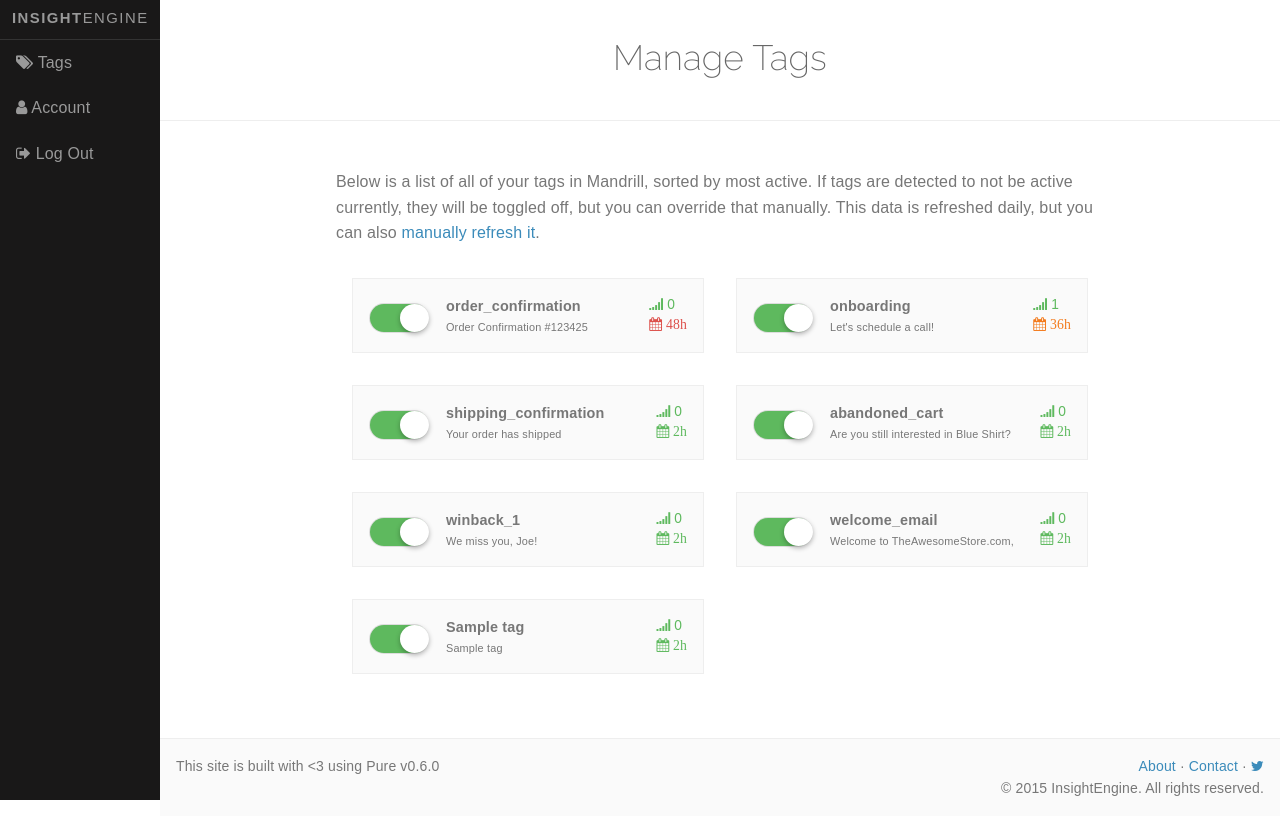
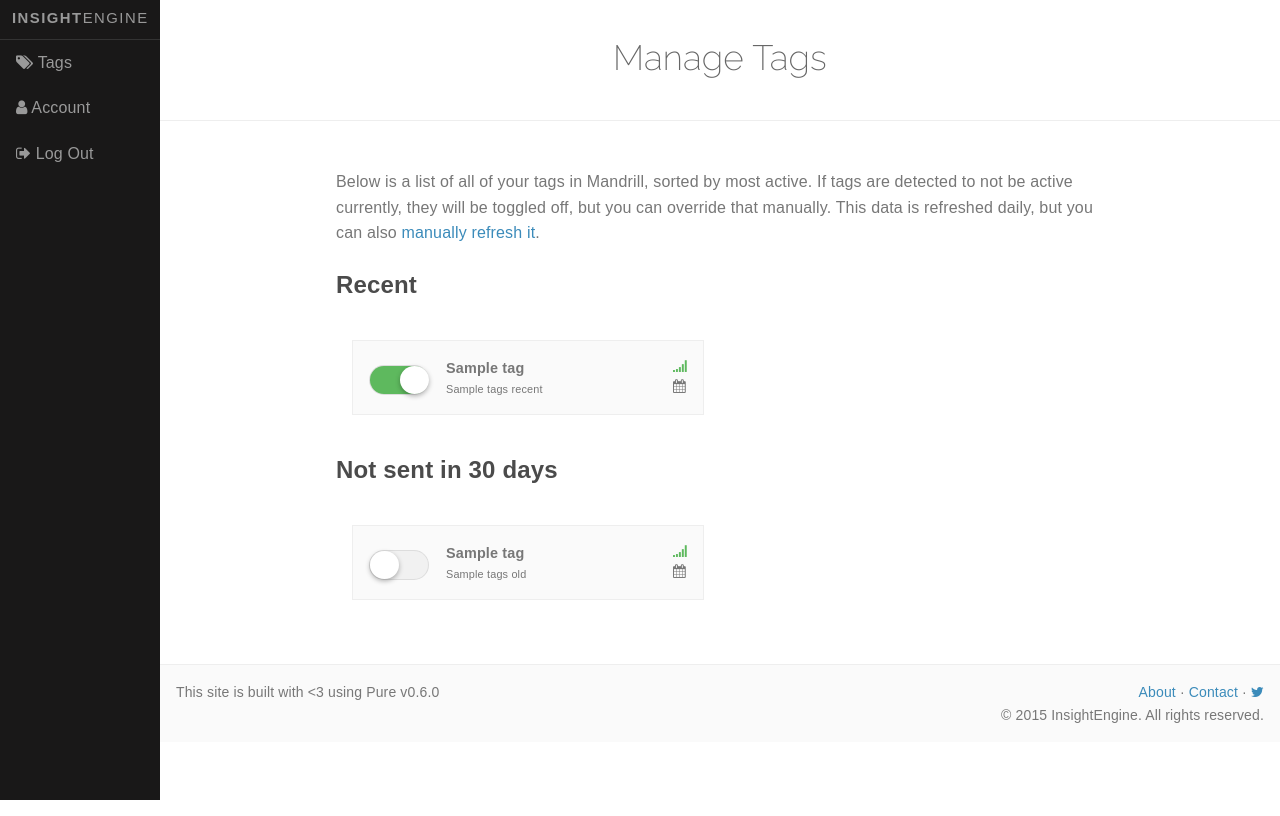
Before and after one commit to kalenjordan/insightengine, a PHP site: template template/manage/tags.html.twig in a window 1280 px wide. Run offline with PHP 8.4, Linux system fonts and the light colour scheme; the template is opened without the code that fills it: most values are stand-ins (such as "Sample title", 1, 10 or a date in 2020); style sheets or scripts are compiled from the project's sources; some libraries are stand-ins or nearby versions.

Commit message:
Begin implementing the tag analysis

```diff
--- a/composer.json
+++ b/composer.json
@@ -1,5 +1,6 @@
 {
     "require": {
+        "nesbot/carbon": "^1.20",
         "j4mie/idiorm": "1.5.*",
         "mandrill/mandrill": "~1.0",
         "torophp/torophp": "dev-master",
--- a/index.php
+++ b/index.php
@@ -26,6 +26,7 @@ try {
         "$base/manage/logout"               => "Controller_Manage_LogOut",
         "$base/manage/check-mandrill-key"   => "Controller_Manage_CheckMandrillKey",
         "$base/manage/process-tags"         => "Controller_Manage_ProcessTags",
+        "$base/manage/tag/(.*)/process"  => "Controller_Manage_ProcessTag",
     ));
 } catch (Exception $e) {
     if ($local->getHideExceptions()) {
--- a/sql/mysql-1.0.0.sql
+++ b/sql/mysql-1.0.0.sql
@@ -15,6 +15,7 @@ CREATE TABLE insightengine_tags (
     tag_subject VARCHAR(255),
     biggest_gap_last_30_days INT,
     send_count INT,
+    send_count_30_days INT,
     last_sent DATETIME,
     created_at TIMESTAMP DEFAULT CURRENT_TIMESTAMP,
     updated_at DATETIME
--- a/template/manage/tags.html.twig
+++ b/template/manage/tags.html.twig
@@ -18,103 +18,53 @@
             but you can override that manually.  This data is refreshed daily, but you
             can also <a href="#">manually refresh it</a>.
         </p>
+        <h2>Recent</h2>
         <div class="pure-g">
+            {% for tag in tags_recent %}
                 <div class="tag tag-enabled pure-u-1 pure-u-md-1-2">
                     <div class="tag-inner ">
                         <div class="switch">
-                        <input id="cmn-toggle-1" class="cmn-toggle cmn-toggle-round" type="checkbox" checked="checked">
-                        <label for="cmn-toggle-1"></label>
+                            <input id="cmn-toggle-{{ tag.tag_id }}" class="cmn-toggle cmn-toggle-round" type="checkbox" checked="checked">
+                            <label for="cmn-toggle-{{ tag.tag_id }}"></label>
                         </div>
                         <div class="signals">
-                        <div class="biggest-gap good tooltip" title="In the last 14 days, there was no sending gap."><i class="fa fa-signal"></i> 0</div>
-                        <div class="last-sent bad tooltip" title="The last email sent was 48 hours ago"><i class="fa fa-calendar"> 48h</i></div>
+                            {% if tag.send_count_30_days > 10 %}
+                                {% if tag.biggest_gap_last_30_days and tag.last_sent %}
+                                    <div class="biggest-gap good "><i class="fa fa-signal"></i>
+                                        {{ tag_model.formatBiggestGap(tag.biggest_gap_last_30_days) }}
                                     </div>
-                    <div class="tag-title">order_confirmation</div>
-                    <div class="tag-subject">Order Confirmation #123425</div>
+                                    <div class="last-sent {{ tag_model.lastSentStatus(tag) }}"><i class="fa fa-calendar"> {{ tag_model.formatLastSent(tag.last_sent) }}</i></div>
+                                {% endif %}
+                            {% else %}
+                                Not enough data
+                            {% endif %}
+                        </div>
+                        <div class="description">
+                            <div class="tag-title tooltip" title="{{ tag.tag }}">{{ tag.tag }}</div>
+                            <div class="tag-subject">{{ tag.tag_subject ? tag.tag_subject : "No subject found" }}</div>
+
                         </div>
                     </div>
+                </div>
+            {% endfor %}
+        </div>
+
+        <h2>Not sent in 30 days</h2>
+        <div class="pure-g">
+            {% for tag in tags_old %}
                 <div class="tag tag-enabled pure-u-1 pure-u-md-1-2">
                     <div class="tag-inner ">
                         <div class="switch">
-                        <input id="cmn-toggle-2" class="cmn-toggle cmn-toggle-round" type="checkbox" checked="checked">
-                        <label for="cmn-toggle-2"></label>
+                            <input id="cmn-toggle-{{ tag.tag_id }}" class="cmn-toggle cmn-toggle-round" type="checkbox" >
+                            <label for="cmn-toggle-{{ tag.tag_id }}"></label>
                         </div>
                         <div class="signals">
-                        <div class="biggest-gap good tooltip" title="In the last 30 days, the biggest sending gap was 1 day"><i class="fa fa-signal"></i> 1</div>
-                        <div class="last-sent okay"><i class="fa fa-calendar"> 36h</i></div>
+                            {% if tag.biggest_gap_last_30_days and tag.last_sent %}
+                                <div class="biggest-gap good "><i class="fa fa-signal"></i>
+                                    {{ tag_model.formatBiggestGap(tag.biggest_gap_last_30_days) }}
                                 </div>
-                    <div class="tag-title">onboarding</div>
-                    <div class="tag-subject">Let's schedule a call!</div>
-                </div>
-            </div>
-            <div class="tag tag-enabled pure-u-1 pure-u-md-1-2">
-                <div class="tag-inner ">
-                    <div class="switch">
-                        <input id="cmn-toggle-3" class="cmn-toggle cmn-toggle-round" type="checkbox" checked="checked">
-                        <label for="cmn-toggle-3"></label>
-                    </div>
-                    <div class="signals">
-                        <div class="biggest-gap good"><i class="fa fa-signal"></i> 0</div>
-                        <div class="last-sent good"><i class="fa fa-calendar"> 2h</i></div>
-                    </div>
-                    <div class="tag-title">shipping_confirmation</div>
-                    <div class="tag-subject">Your order has shipped</div>
-                </div>
-            </div>
-            <div class="tag tag-enabled pure-u-1 pure-u-md-1-2">
-                <div class="tag-inner ">
-                    <div class="switch">
-                        <input id="cmn-toggle-4" class="cmn-toggle cmn-toggle-round" type="checkbox" checked="checked">
-                        <label for="cmn-toggle-4"></label>
-                    </div>
-                    <div class="signals">
-                        <div class="biggest-gap good"><i class="fa fa-signal"></i> 0</div>
-                        <div class="last-sent good"><i class="fa fa-calendar"> 2h</i></div>
-                    </div>
-                    <div class="tag-title">abandoned_cart</div>
-                    <div class="tag-subject">Are you still interested in Blue Shirt?</div>
-                </div>
-            </div>
-            <div class="tag tag-enabled pure-u-1 pure-u-md-1-2">
-                <div class="tag-inner ">
-                    <div class="switch">
-                        <input id="cmn-toggle-5" class="cmn-toggle cmn-toggle-round" type="checkbox" checked="checked">
-                        <label for="cmn-toggle-5"></label>
-                    </div>
-                    <div class="signals">
-                        <div class="biggest-gap good"><i class="fa fa-signal"></i> 0</div>
-                        <div class="last-sent good"><i class="fa fa-calendar"> 2h</i></div>
-                    </div>
-                    <div class="tag-title">winback_1</div>
-                    <div class="tag-subject">We miss you, Joe!</div>
-                </div>
-            </div>
-            <div class="tag tag-enabled pure-u-1 pure-u-md-1-2">
-                <div class="tag-inner ">
-                    <div class="switch">
-                        <input id="cmn-toggle-6" class="cmn-toggle cmn-toggle-round" type="checkbox" checked="checked">
-                        <label for="cmn-toggle-6"></label>
-                    </div>
-                    <div class="signals">
-                        <div class="biggest-gap good"><i class="fa fa-signal"></i> 0</div>
-                        <div class="last-sent good"><i class="fa fa-calendar"> 2h</i></div>
-                    </div>
-                    <div class="description">
-                        <div class="tag-title">welcome_email</div>
-                        <div class="tag-subject">Welcome to TheAwesomeStore.com, Bob!</div>
-                    </div>
-                </div>
-            </div>
-            {% for tag in tags %}
-                <div class="tag tag-enabled pure-u-1 pure-u-md-1-2">
-                    <div class="tag-inner ">
-                        <div class="switch">
-                            <input id="cmn-toggle-6" class="cmn-toggle cmn-toggle-round" type="checkbox" checked="checked">
-                            <label for="cmn-toggle-6"></label>
-                        </div>
-                        <div class="signals">
-                            <div class="biggest-gap good"><i class="fa fa-signal"></i> 0</div>
-                            <div class="last-sent good"><i class="fa fa-calendar"> 2h</i></div>
+                                <div class="last-sent {{ tag_model.lastSentStatus(tag) }}"><i class="fa fa-calendar"> {{ tag_model.formatLastSent(tag.last_sent) }}</i></div>
+                            {% endif %}
                         </div>
                         <div class="description">
                             <div class="tag-title tooltip" title="{{ tag.tag }}">{{ tag.tag }}</div>
```
Also changed, not shown: code/Controller/Manage/ProcessTag.php (added, +36 -0 lines), code/Controller/Manage/ProcessTags.php (+12 -0 lines), code/Controller/Manage/Tags.php (+18 -2 lines), code/Model/Mandrill.php (+30 -0 lines), code/Model/Tag.php (+144 -0 lines). Lines whose indentation alone changed are shown as unchanged.
